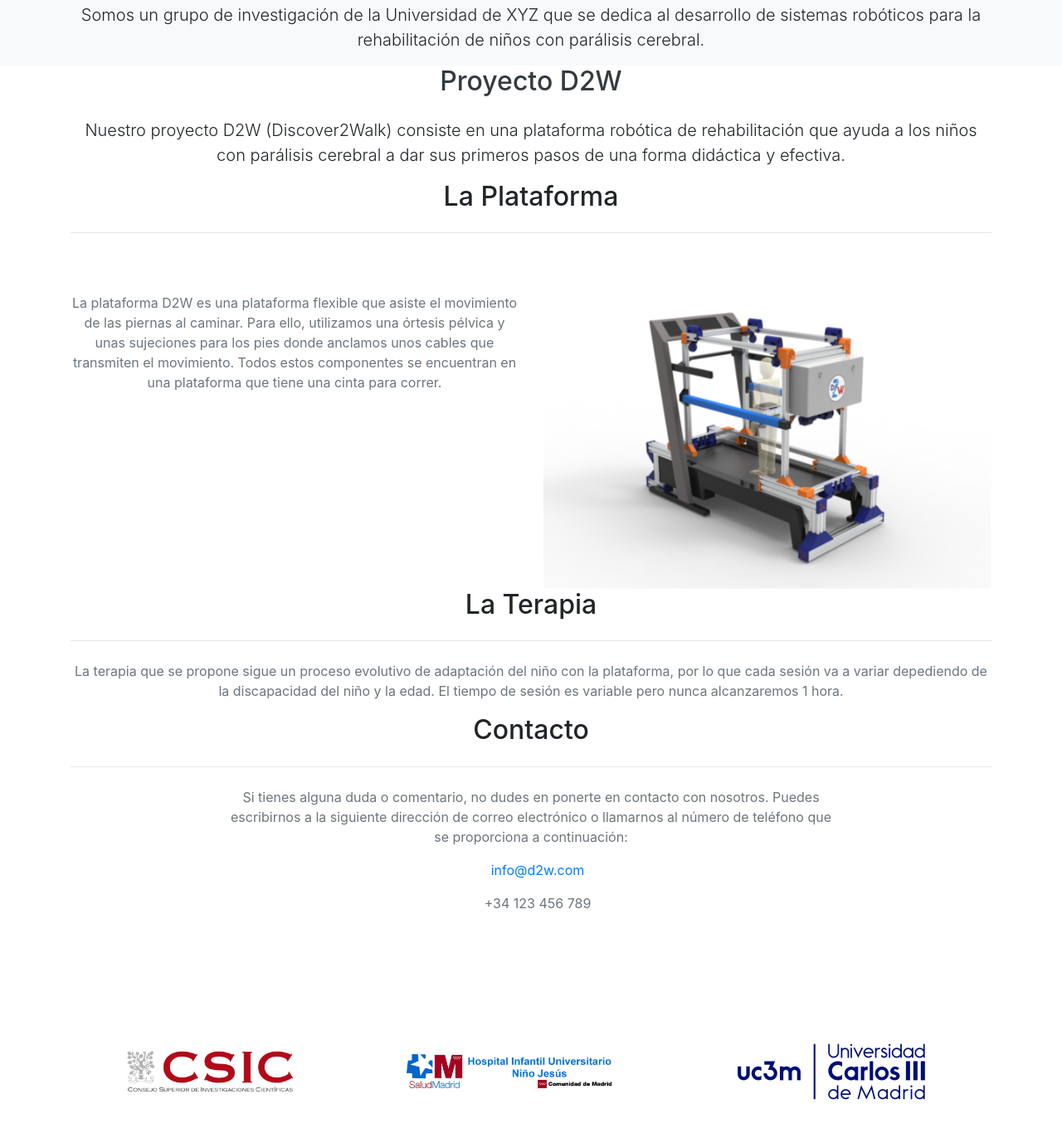
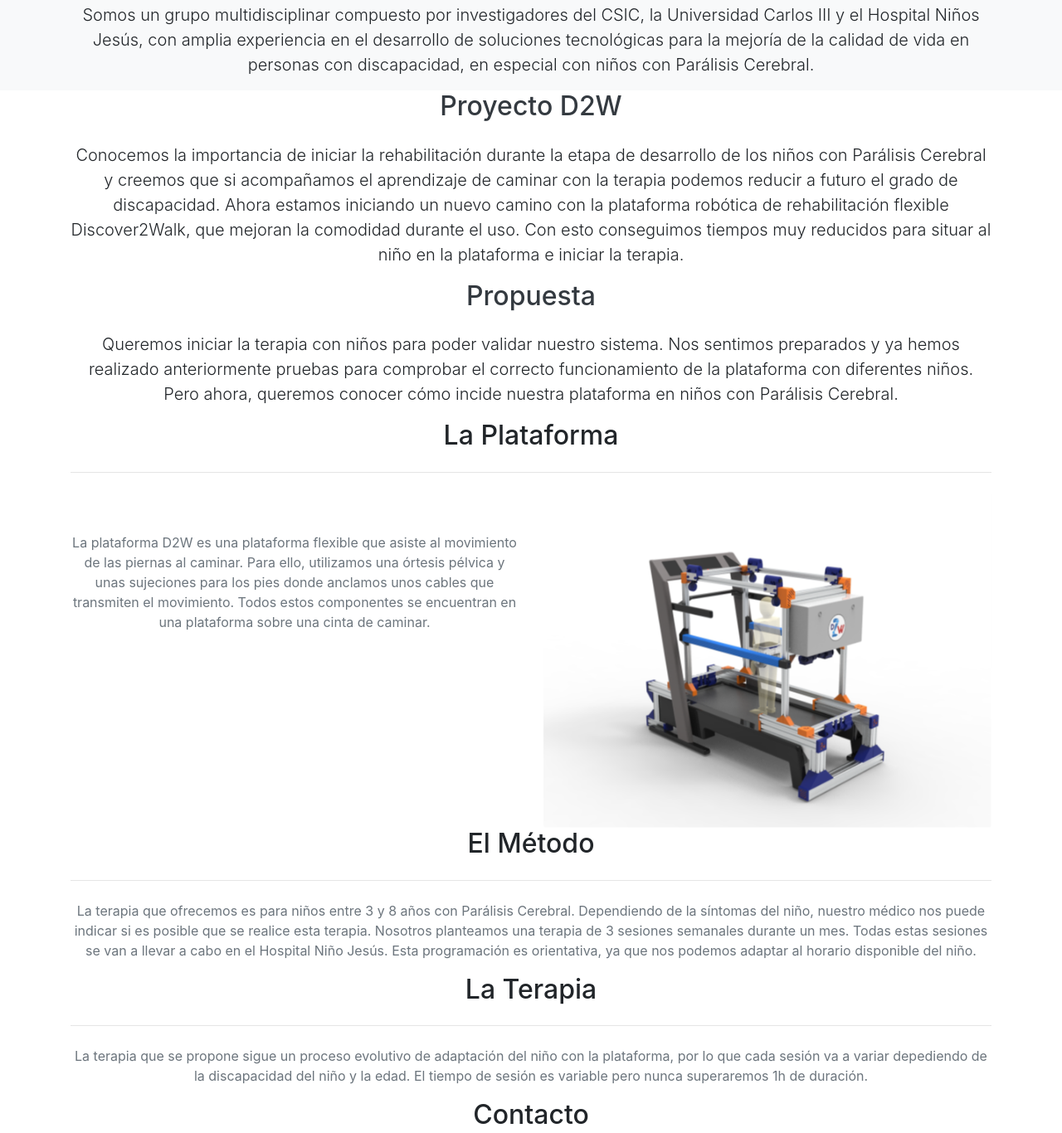
Before and after one commit to discover2walk/discover2walk.github.io, a plain HTML site: page index.html in a window 1280 px wide. Shown: the part 115-1481 px from the top of the page at 83% size. Drawn offline with nearby package versions, Linux system fonts and the light colour scheme.

Commit message:
Primer comit

```diff
--- a/index.html
+++ b/index.html
@@ -67,7 +67,7 @@
       <div class="row">
         <div class="col-md-12">
           <h2 class="text-center text-dark mb-4">¿Quiénes Somos?</h2>
-          <p class="lead text-center">Somos un grupo de investigación de la Universidad de XYZ que se dedica al desarrollo de sistemas robóticos para la rehabilitación de niños con parálisis cerebral.</p>
+          <p class="lead text-center">Somos un grupo multidisciplinar compuesto por  investigadores del CSIC, la Universidad Carlos III y el  Hospital Niños Jesús, con amplia experiencia en el  desarrollo de soluciones tecnológicas para la mejoría  de la calidad de vida en personas con discapacidad, en  especial con niños con Parálisis Cerebral.</p>
         </div>
       </div>
     </div>
@@ -79,7 +79,22 @@
       <div class="row">
         <div class="col-md-12">
           <h2 class="text-center text-dark mb-4">Proyecto D2W</h2>
-          <p class="lead text-center">Nuestro proyecto D2W (Discover2Walk) consiste en una plataforma robótica de rehabilitación que ayuda a los niños con parálisis cerebral a dar sus primeros pasos de una forma didáctica y efectiva.</p>
+          <p class="lead text-center">Conocemos la importancia de iniciar la rehabilitación  durante la etapa de desarrollo de los niños con  Parálisis Cerebral y creemos que si acompañamos el  aprendizaje de caminar con la terapia podemos  reducir a futuro el grado de discapacidad.
+            Ahora estamos iniciando un nuevo camino con la  plataforma robótica de rehabilitación flexible  Discover2Walk, que mejoran la comodidad durante el  uso. Con esto conseguimos tiempos muy reducidos  para situar al niño en la plataforma e iniciar la terapia.
+            </p>
+        </div>
+      </div>
+    </div>
+  </section>
+
+  <!--Propuesta  -->
+  <section id="propuesta-d2w">
+    <div class="container">
+      <div class="row">
+        <div class="col-md-12">
+          <h2 class="text-center text-dark mb-4">Propuesta </h2>
+          <p class="lead text-center">Queremos iniciar la terapia con niños para poder  validar nuestro sistema. Nos sentimos preparados y  ya hemos realizado anteriormente pruebas para  comprobar el correcto funcionamiento de la  plataforma con diferentes niños. Pero ahora,  queremos conocer cómo incide nuestra plataforma  en niños con Parálisis Cerebral.
+            </p>
         </div>
       </div>
     </div>
@@ -97,7 +112,9 @@
     <div class="row">
       <div class="col-lg-6 col-md-6 text-center">
         <div class="mt-5">
-          <p class="text-muted">La plataforma D2W es una plataforma flexible que asiste el movimiento de las piernas al caminar. Para ello, utilizamos una órtesis pélvica y unas sujeciones para los pies donde anclamos unos cables que transmiten el movimiento. Todos estos componentes se encuentran en una plataforma que tiene una cinta para correr.</p>
+          <p class="text-muted">
+            La plataforma D2W es una plataforma flexible que  asiste al movimiento de las piernas al caminar. Para  ello, utilizamos una órtesis pélvica y unas sujeciones  para los pies donde anclamos unos cables que  transmiten el movimiento.
+            Todos estos componentes se encuentran en una  plataforma sobre una cinta de caminar. </p>
         </div>
       </div>
       <div class="col-lg-6 col-md-6 text-center">
@@ -106,6 +123,25 @@
     </div>
   </div>
 </section>
+
+<!-- La Terapia section -->
+<section id="metodo">
+  <div class="container">
+    <div class="row">
+      <div class="col-lg-12 text-center">
+        <h2 class="section-heading">El Método</h2>
+        <hr class="my-4">
+      </div>
+    </div>
+    <div class="row">
+      <div class="col-lg-12 text-center">
+        <p class="text-muted">La terapia que ofrecemos es para niños entre 3 y 8  años con Parálisis Cerebral. Dependiendo de la  síntomas del niño, nuestro médico nos puede indicar  si es posible que se realice esta terapia.
+          Nosotros planteamos una terapia de 3 sesiones  semanales durante un mes. Todas estas sesiones se  van a llevar a cabo en el Hospital Niño Jesús. Esta  programación es orientativa, ya que nos podemos  adaptar al horario disponible del niño.</p>
+      </div>
+    </div>
+  </div>
+</section>
+
 
 <!-- La Terapia section -->
 <section id="terapia">
@@ -118,7 +154,8 @@
     </div>
     <div class="row">
       <div class="col-lg-12 text-center">
-        <p class="text-muted">La terapia que se propone sigue un proceso evolutivo de adaptación del niño con la plataforma, por lo que cada sesión va a variar depediendo de la discapacidad del niño y la edad. El tiempo de sesión es variable pero nunca alcanzaremos 1 hora.</p>
+        <p class="text-muted">La terapia que se propone sigue un proceso evolutivo  de adaptación del niño con la plataforma, por lo que  cada sesión va a variar depediendo de la discapacidad  del niño y la edad.
+          El tiempo de sesión es variable pero nunca  superaremos 1h de duración.</p>
       </div>
     </div>
   </div>
```
